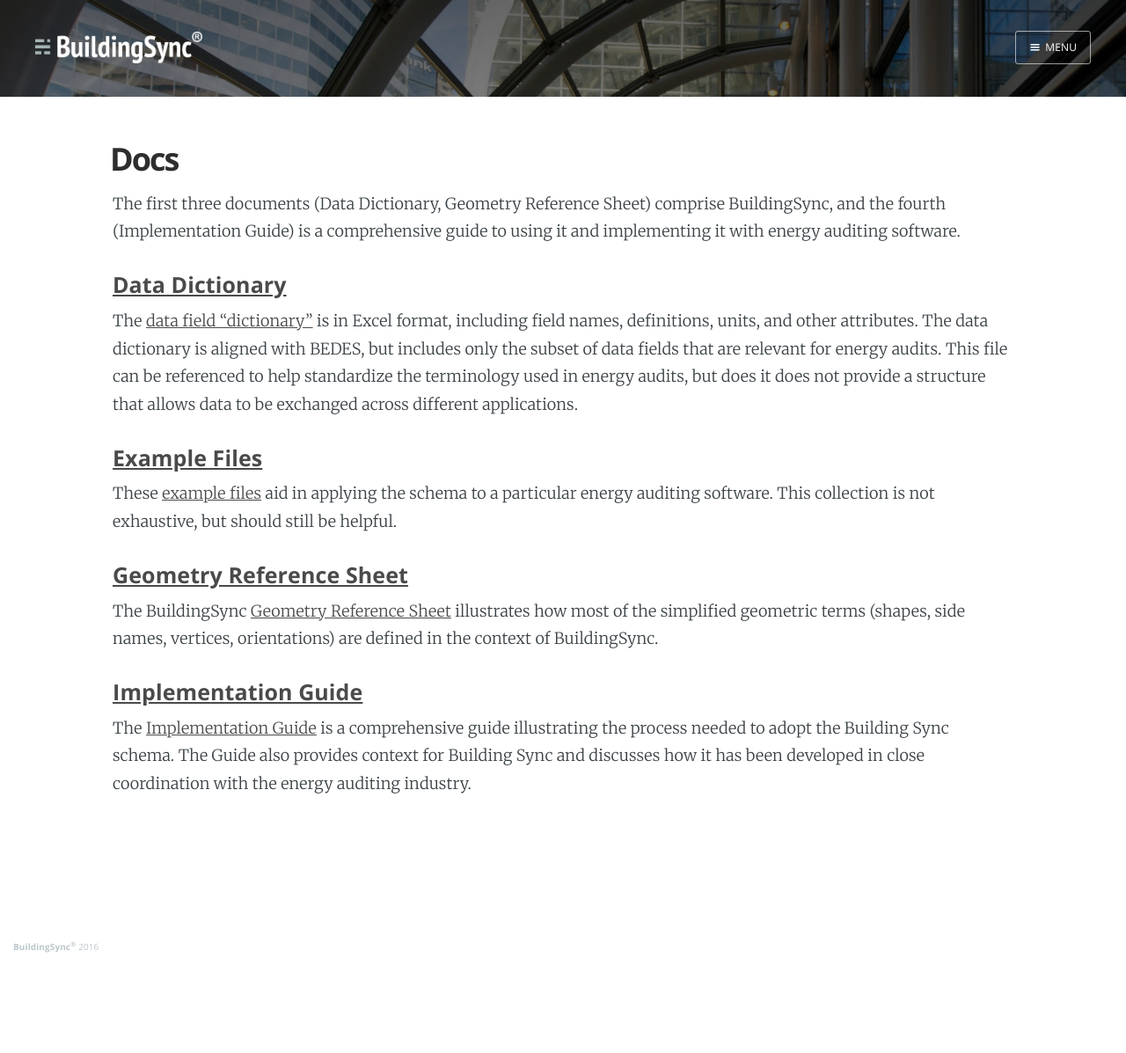
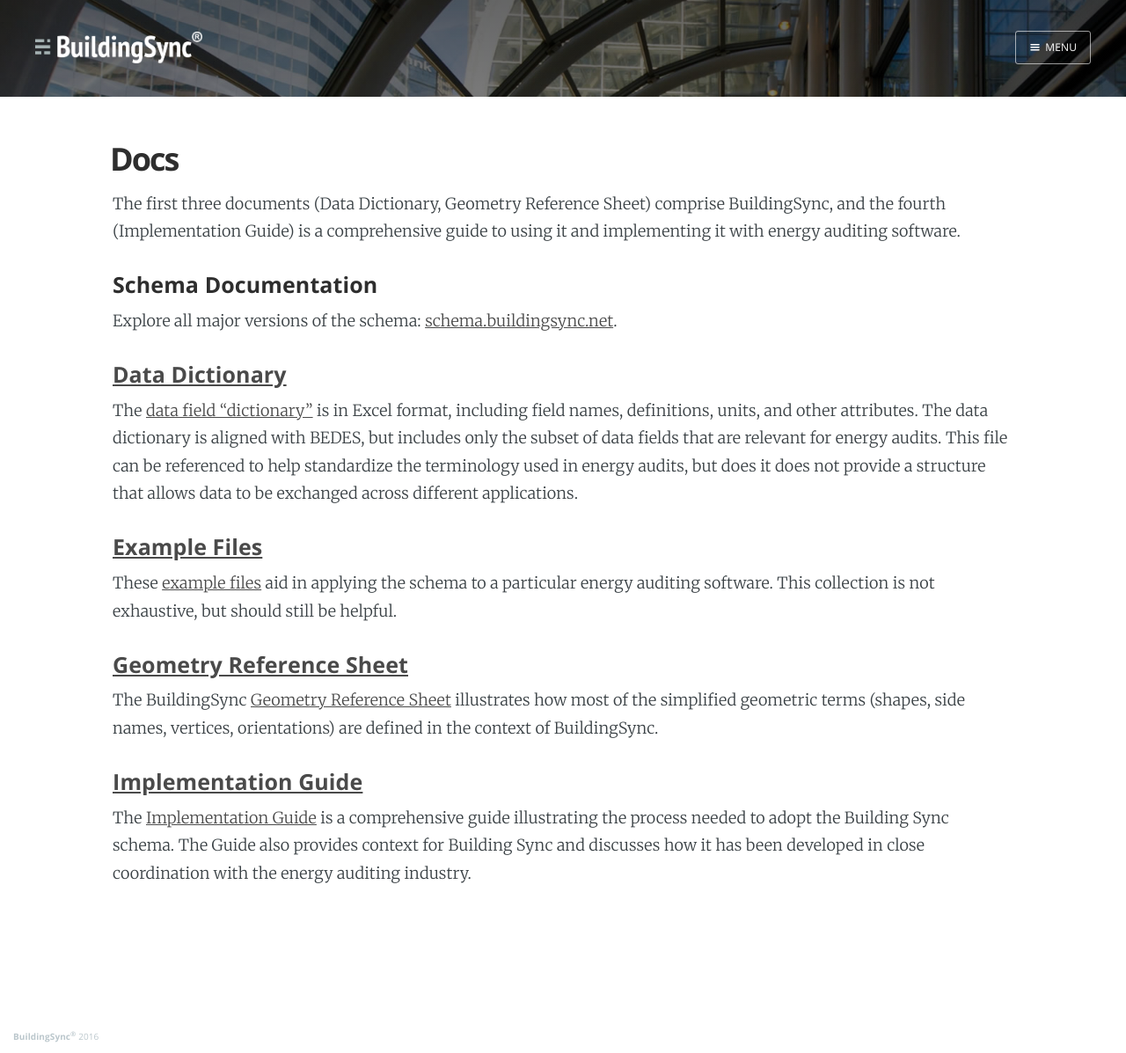
Before and after one commit to fieldkm/website, a Jekyll site: the page built from docs/index.md, in a window 1280 px wide. Shown: the whole page at 88% size. Built offline with Jekyll 4.4.1, drawn with Linux system fonts in a browser that asks for light colours; nearby versions of some CDN libraries; Markdown is read by kramdown in place of the engine named in the settings; before the commit the page ends 1095 px from its top, so only the background shows below that; some of the changed lines change nothing that is shown.

Commit message:
Small updates

```diff
--- a/assets/js/index.js
+++ b/assets/js/index.js
@@ -3,8 +3,39 @@
  */
 
 /* globals jQuery, document */
-(function ($, undefined) {
+(function ($) {
     "use strict";
+
+    // Arctic Scroll by Paul Adam Davis
+    // https://github.com/PaulAdamDavis/Arctic-Scroll
+    $.fn.arctic_scroll = function (options) {
+
+        var defaults = {
+            elem: $(this),
+            speed: 500,
+            scroll_selector: 'html,body'
+        };
+
+        var options = $.extend(defaults, options),
+            to_scroll = options.scroll_selector;
+
+        options.elem.click(function(event){
+            event.preventDefault();
+            var offset = ($(this).attr('data-offset')) ? $(this).attr('data-offset') : false,
+                position = ($(this).attr('data-position')) ? $(this).attr('data-position') : false;
+
+            if (offset) {
+                var toMove = parseInt(offset);
+                $(options.scroll_selector).stop(true, false).animate({scrollTop: ($(this.hash).offset().top + toMove) }, options.speed);
+            } else if (position) {
+                var toMove = parseInt(position);
+                $(options.scroll_selector).stop(true, false).animate({scrollTop: toMove }, options.speed);
+            } else {
+                $(options.scroll_selector).stop(true, false).animate({scrollTop: ($(this.hash).offset().top) }, options.speed);
+            }
+        });
+
+    };
 
     var $document = $(document);
 
@@ -21,36 +52,4 @@
         });
 
     });
-
-    // Arctic Scroll by Paul Adam Davis
-    // https://github.com/PaulAdamDavis/Arctic-Scroll
-    $.fn.arctic_scroll = function (options) {
-
-        var defaults = {
-                elem: $(this),
-                speed: 500
-            },
-
-            allOptions = $.extend(defaults, options);
-
-        allOptions.elem.click(function (event) {
-            event.preventDefault();
-            var $this = $(this),
-                $htmlBody = $('html, body'),
-                offset = ($this.attr('data-offset')) ? $this.attr('data-offset') : false,
-                position = ($this.attr('data-position')) ? $this.attr('data-position') : false,
-                toMove;
-
-            if (offset) {
-                toMove = parseInt(offset);
-                $htmlBody.stop(true, false).animate({scrollTop: ($(this.hash).offset().top + toMove) }, allOptions.speed);
-            } else if (position) {
-                toMove = parseInt(position);
-                $htmlBody.stop(true, false).animate({scrollTop: toMove }, allOptions.speed);
-            } else {
-                $htmlBody.stop(true, false).animate({scrollTop: ($(this.hash).offset().top) }, allOptions.speed);
-            }
-        });
-
-    };
 })(jQuery);
--- a/docs/index.md
+++ b/docs/index.md
@@ -8,6 +8,9 @@
 ---
 
 The first three documents (Data Dictionary, Geometry Reference Sheet) comprise BuildingSync, and the fourth (Implementation Guide) is a comprehensive guide to using it and implementing it with energy auditing software.
+
+#### Schema Documentation
+Explore all major versions of the schema: [schema.buildingsync.net](https://schema.buildingsync.net/).
 
 #### [Data Dictionary](BuildingSync%20Data%20Dictionary%202.0.xlsx)
 The [data field "dictionary"](BuildingSync%20Data%20Dictionary%202.0.xlsx) is in Excel format, including field names, definitions, units, and other attributes. The data dictionary is aligned with BEDES, but includes only the subset of data fields that are relevant for energy audits. This file can be referenced to help standardize the terminology used in energy audits, but does it does not provide a structure that allows data to be exchanged across different applications.
```
